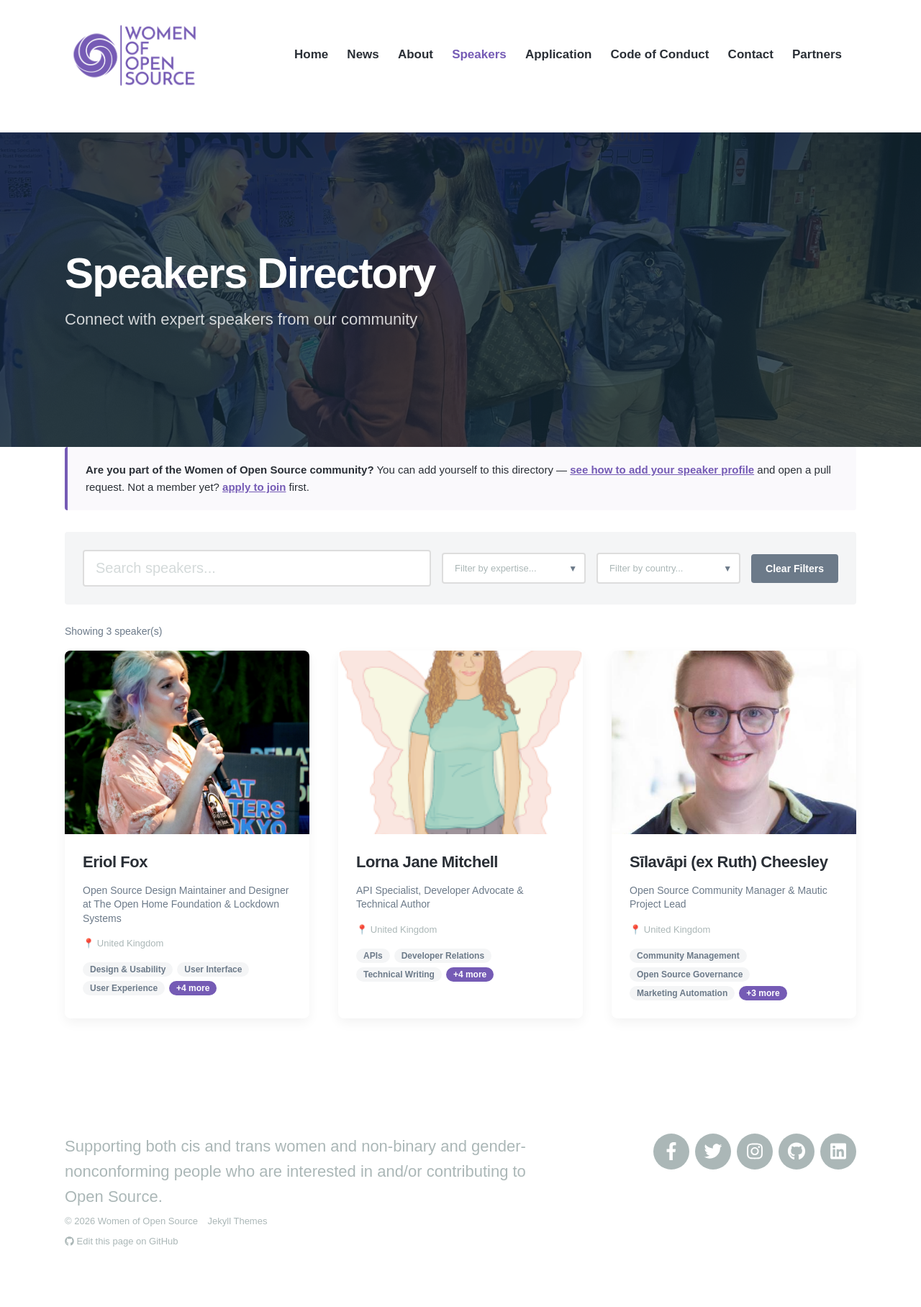
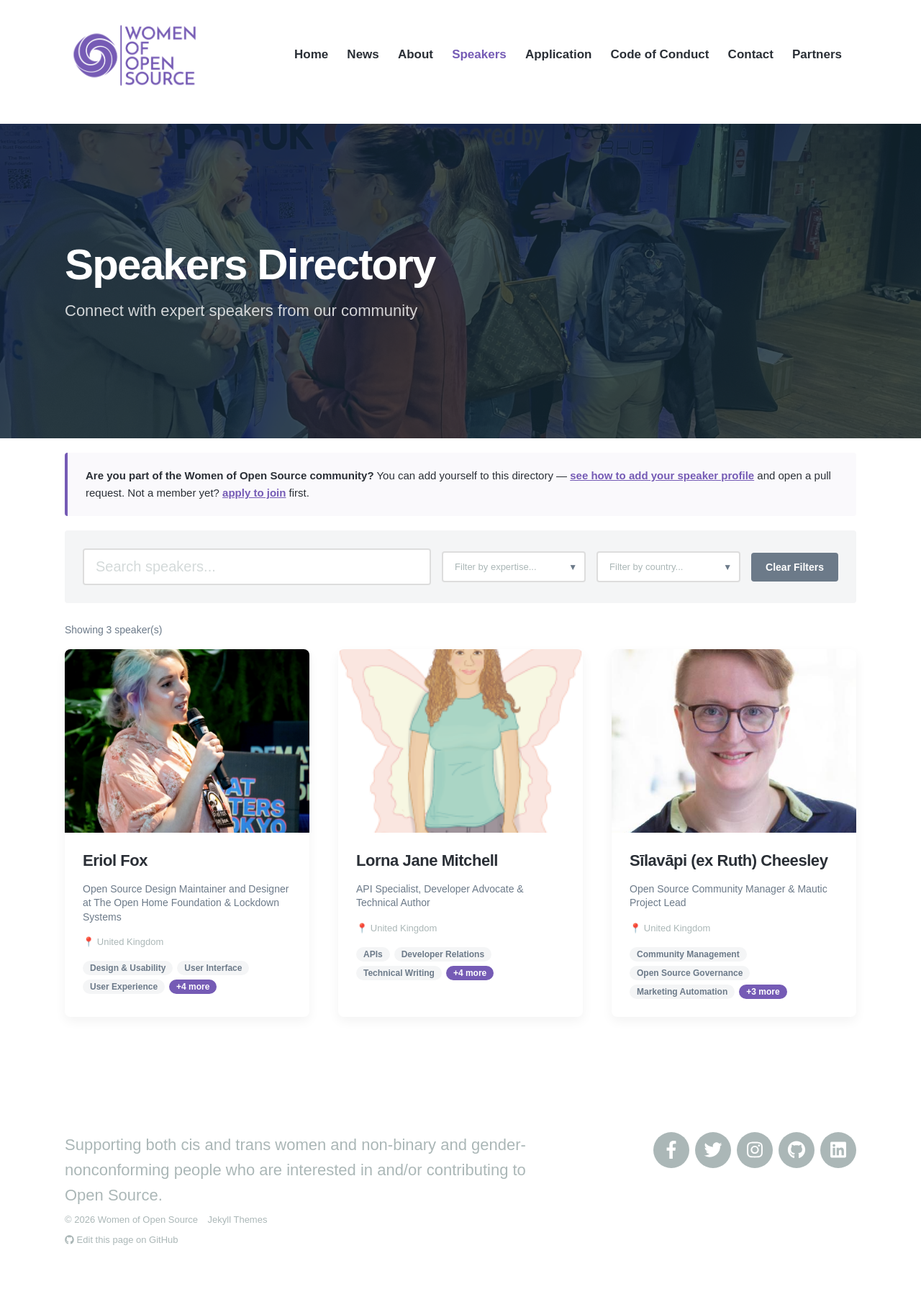
Before and after one commit to womenofopensource/womenofopensource.github.io, a Jekyll site: the page built from docs/speakers/index.html, in a window 1280 px wide. Shown: the whole page at 72% size. Built offline with Jekyll 4.4.1, drawn with Linux system fonts in a browser that asks for light colours; nearby versions of some CDN libraries; some web fonts are replaced.

Commit message:
Tune hero gap and equalise the speakers flash-message spacing
- Trim the header-to-hero gap from 40/50/60px to 30/40/48px. The 60px
  desktop value read as too much white space at the top; 48px keeps clear
  separation without feeling gappy.
- Give the speakers-directory community note equal breathing room above and
  below (20px each). It was jammed against the hero with 30px only below;
  now the section has a 20px top padding and the note a 20px bottom margin.

```diff
--- a/docs/_sass/_includes/_hero.scss
+++ b/docs/_sass/_includes/_hero.scss
@@ -7,17 +7,17 @@
 
 .hero {
 	position: relative;
-	margin-top: 40px;
+	margin-top: 30px;
 	padding: 60px 0 100px;
 	background: $hero-background-color;
 
 	@include mq(tabletp) {
-		margin-top: 50px;
+		margin-top: 40px;
 		padding: 120px 0 180px;
 	}
 
 	@include mq(laptop) {
-		margin-top: 60px;
+		margin-top: 48px;
 		padding: 160px 0 220px;
 	}
 
--- a/docs/_sass/_includes/_speakers.scss
+++ b/docs/_sass/_includes/_speakers.scss
@@ -10,22 +10,22 @@
 
 .speakers-directory {
 	margin-top: -40px;
-	padding: 0 0 40px;
+	padding: 20px 0 40px;
 	background: $background-color;
 
 	@include mq(tabletp) {
 		margin-top: -60px;
-		padding: 0 0 60px;
+		padding: 20px 0 60px;
 	}
 
 	@include mq(laptop) {
 		margin-top: -60px;
-		padding: 0 0 80px;
+		padding: 20px 0 80px;
 	}
 }
 
 .speakers-cta {
-	margin-bottom: 30px;
+	margin-bottom: 20px;
 	padding: 20px 25px;
 	background: lighten($accent-color, 45%);
 	border-left: 4px solid $accent-color;
```
